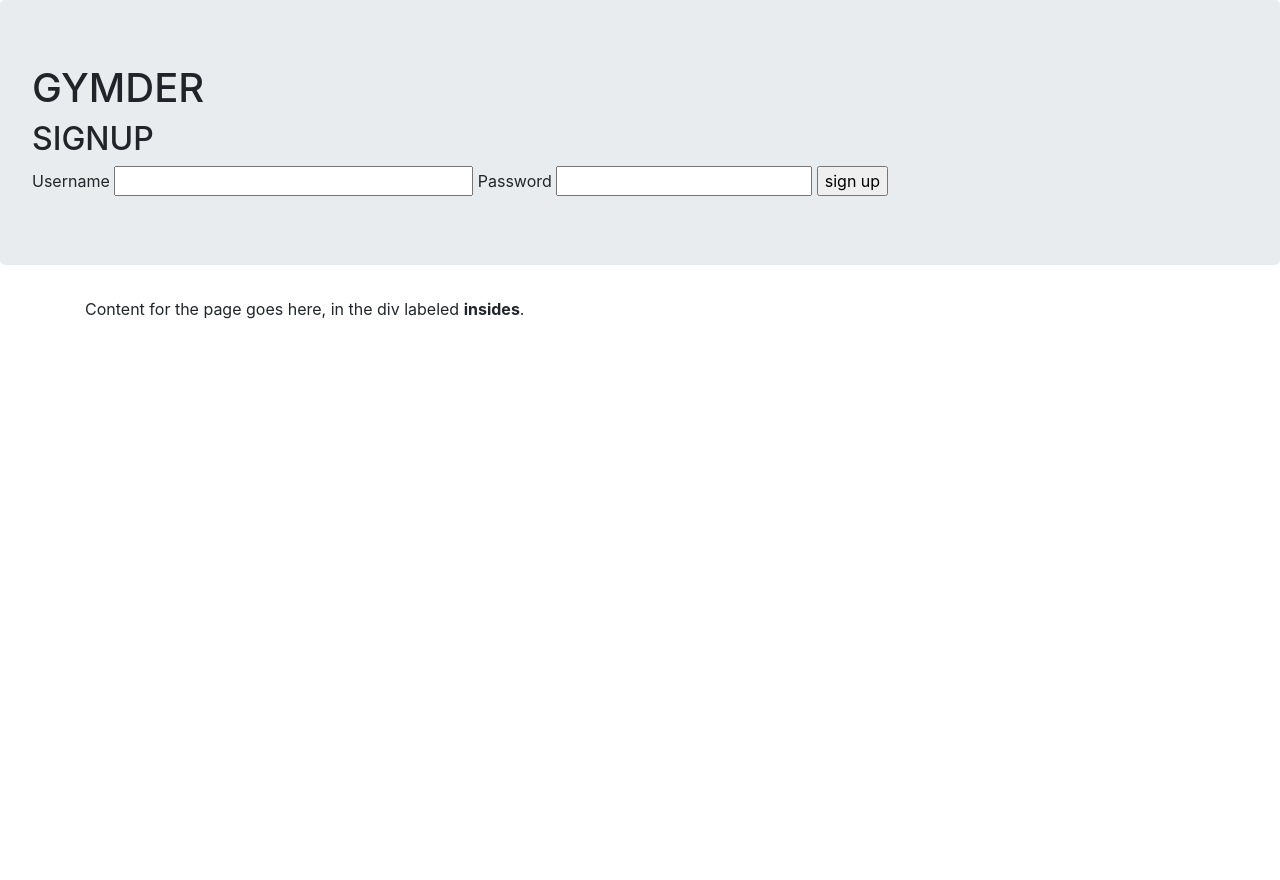
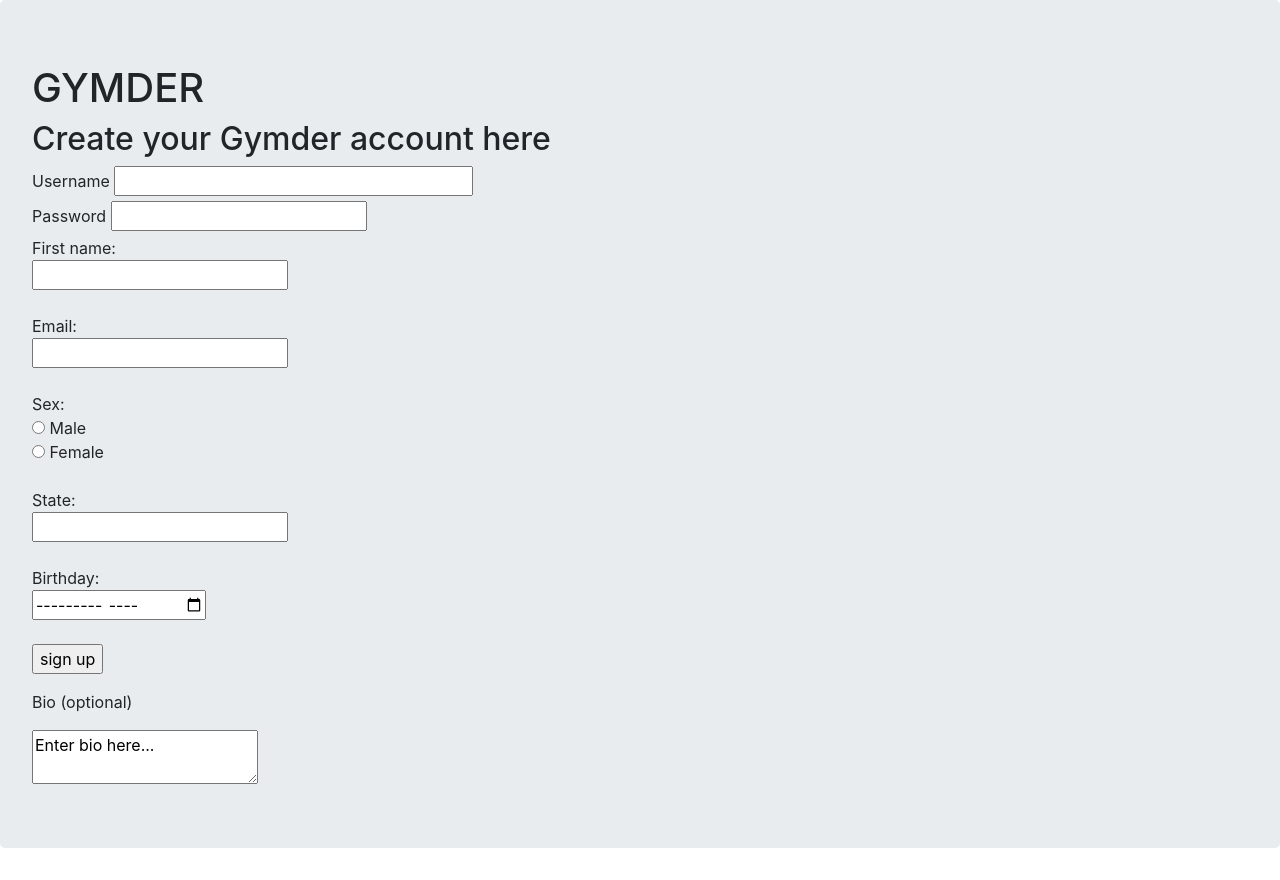
Before and after one commit to stevensadh95/gym-webapp, a Flask app: page /register in a window 1280 px wide. Shown: the part 64-944 px from the top of the page. Before the commit the page ends 383 px from the top, so only its background shows below. Run offline with Flask 2, Linux system fonts and the light colour scheme; some libraries are stand-ins or nearby versions.

Commit message:
made base.html the extension for all other templates

```diff
--- a/app.py
+++ b/app.py
@@ -63,7 +63,7 @@
 
                 flash("Registered successfully", "info")
                 #return redirect(url_for("index"))
-                return render_template("create_account.html", form=form)
+                return render_template("sign_up.html", form=form)
 
         else:
             flash("Form didn't validate", "danger")
--- a/templates/base.html
+++ b/templates/base.html
@@ -1,7 +1,56 @@
 <html>
 <!doctype html>
 <title>My Application</title>
+<head>
+    <meta charset="UTF-8">
+    <meta name="viewport" content="width=device-width, initial-scale=1.0">
+    <meta http-equiv="X-UA-Compatible" content="ie=edge">
+    <title>Document</title>
 
+    <script src="https://ajax.googleapis.com/ajax/libs/jquery/3.3.1/jquery.min.js"></script>
+    <link rel="stylesheet" href="https://maxcdn.bootstrapcdn.com/bootstrap/4.0.0/css/bootstrap.min.css" integrity="sha384-Gn5384xqQ1aoWXA+058RXPxPg6fy4IWvTNh0E263XmFcJlSAwiGgFAW/dAiS6JXm"
+        crossorigin="anonymous">
+    <link href="https://fonts.googleapis.com/css?family=Krona+One" rel="stylesheet">
+    <link rel="stylesheet" href="hyunven.css">
+    <script src="https://maxcdn.bootstrapcdn.com/bootstrap/3.3.7/js/bootstrap.min.js"></script>
+
+</head>
+<nav class="navbar navbar-expand-lg sticky-top navbar-light">
+        <button class="navbar-toggler" type="button" data-toggle="collapse" data-target="#navbarTogglerDemo01" aria-controls="navbarTogglerDemo01"
+            aria-expanded="false" aria-label="Toggle navigation">
+            <span class="navbar-toggler-icon"></span>
+        </button>
+        <div class="collapse navbar-collapse" id="navbarTogglerDemo01">
+            <ul class="navbar-nav mr-auto mt-2 mt-lg-0">
+                <li class="nav-item">
+                    <a class="nav-link" href="/">Home</a>
+                </li>
+                <li class="nav-item">
+                    <a class="nav-link" href="/">About</a>
+                </li>
+                <!--<li class="nav-item">
+                    <a class="nav-link" href="#">Catalogue</a>
+                </li>-->
+            </ul>
+        </div>
+        <div class="pull-right">
+            <ul class="navbar-nav mr-auto mt-2 mt-lg-0">
+
+                {% if current_user.is_authenticated%}
+                <li class="nav-item">
+                    <a class="btn btn-lg btn-success" href="{{url_for('logout')}}" role="button">Log Out</a>
+                    <!--<a class="nav-link" href="#">Log In</a>-->
+
+                </li>
+                {%else%}
+                  <li class="nav-item">
+                    <a class="btn btn-lg btn-success" href="/login" role="button">Log In</a>
+                    <!--<a class="nav-link" href="#">Log In</a>-->
+                </li>
+                {%endif%}
+            </ul>
+        </div>
+    </nav>
 {%if current_user.is_authenticated:%}
 <p>hello {{current_user.username}}</p>
 {%endif %}
--- a/templates/index.html
+++ b/templates/index.html
@@ -1,59 +1,8 @@
 <!DOCTYPE html>
 <html lang="en">
-<head>
-    <meta charset="UTF-8">
-    <meta name="viewport" content="width=device-width, initial-scale=1.0">
-    <meta http-equiv="X-UA-Compatible" content="ie=edge">
-    <title>Document</title>
-
-    <script src="https://ajax.googleapis.com/ajax/libs/jquery/3.3.1/jquery.min.js"></script>
-    <link rel="stylesheet" href="https://maxcdn.bootstrapcdn.com/bootstrap/4.0.0/css/bootstrap.min.css" integrity="sha384-Gn5384xqQ1aoWXA+058RXPxPg6fy4IWvTNh0E263XmFcJlSAwiGgFAW/dAiS6JXm"
-        crossorigin="anonymous">
-    <link href="https://fonts.googleapis.com/css?family=Krona+One" rel="stylesheet">
-    <link rel="stylesheet" href="hyunven.css">
-    <script src="https://maxcdn.bootstrapcdn.com/bootstrap/3.3.7/js/bootstrap.min.js"></script>
-
-</head>
-
 {% extends "base.html" %}
 {% block body %}
 <body>
-    <nav class="navbar navbar-expand-lg sticky-top navbar-light">
-        <button class="navbar-toggler" type="button" data-toggle="collapse" data-target="#navbarTogglerDemo01" aria-controls="navbarTogglerDemo01"
-            aria-expanded="false" aria-label="Toggle navigation">
-            <span class="navbar-toggler-icon"></span>
-        </button>
-        <div class="collapse navbar-collapse" id="navbarTogglerDemo01">
-            <ul class="navbar-nav mr-auto mt-2 mt-lg-0">
-                <li class="nav-item">
-                    <a class="nav-link" href="/">Home</a>
-                </li>
-                <li class="nav-item">
-                    <a class="nav-link" href="/">About</a>
-                </li>
-                <!--<li class="nav-item">
-                    <a class="nav-link" href="#">Catalogue</a>
-                </li>-->
-            </ul>
-        </div>
-        <div class="pull-right">
-            <ul class="navbar-nav mr-auto mt-2 mt-lg-0">
-
-                {% if current_user.is_authenticated%}
-                <li class="nav-item">
-                    <a class="btn btn-lg btn-success" href="{{url_for('logout')}}" role="button">Log Out</a>
-                    <!--<a class="nav-link" href="#">Log In</a>-->
-
-                </li>
-                {%else%}
-                  <li class="nav-item">
-                    <a class="btn btn-lg btn-success" href="/login" role="button">Log In</a>
-                    <!--<a class="nav-link" href="#">Log In</a>-->
-                </li>
-                {%endif%}
-            </ul>
-        </div>
-    </nav>
     {% block content %}
     <div class="jumbotron">
         <h1 class="logo">GYMDER</h1>
--- a/templates/sign_up.html
+++ b/templates/sign_up.html
@@ -1,13 +1,31 @@
-{% extends "index.html" %}
-{% block content %}
+{% extends "base.html" %}
+{% block body %}
+<body>
     <div class="jumbotron">
         <h1 class="logo">GYMDER</h1>
-    <h2 class="logo">SIGNUP</h2>
+        <h2 class="logo">Create your Gymder account here</h2>
         <form method="POST" action="/register">
             {{ form.hidden_tag() }}
-    {{ form.username.label }} {{ form.username(size=30) }}
-    {{ form.password.label }} {{ form.password(size=20) }}
+            {{ form.username.label }} {{ form.username(size=30) }} <br>
+            {{ form.password.label }} {{ form.password(size=20) }} <br>
+
+            First name: <br>
+            <input type="text" name=firstname>
+            <br><br>Email: <br>
+            <input type="email" name=email> <br><br> Sex: <br>
+            <input type="radio" name="sex" value="male"> Male<br>
+            <input type="radio" name="sex" value="female"> Female<br>
+            <br>State: <br>
+            <input type="" name=state> <br><br> Birthday:
+
+            <br>
+            <input type="month" name="birthday">
+            <br><br>
             <input type="submit" value="sign up">
+            <br>
         </form>
+        <p>Bio (optional)</p>
+        <textarea name="bio" form="register">Enter bio here...</textarea>
     </div>
+</body>
 {% endblock %}
```
Also changed, not shown: templates/create_account.html (deleted, +0 -35 lines), templates/login.html (+17 -5 lines). Lines whose indentation alone changed are shown as unchanged.
